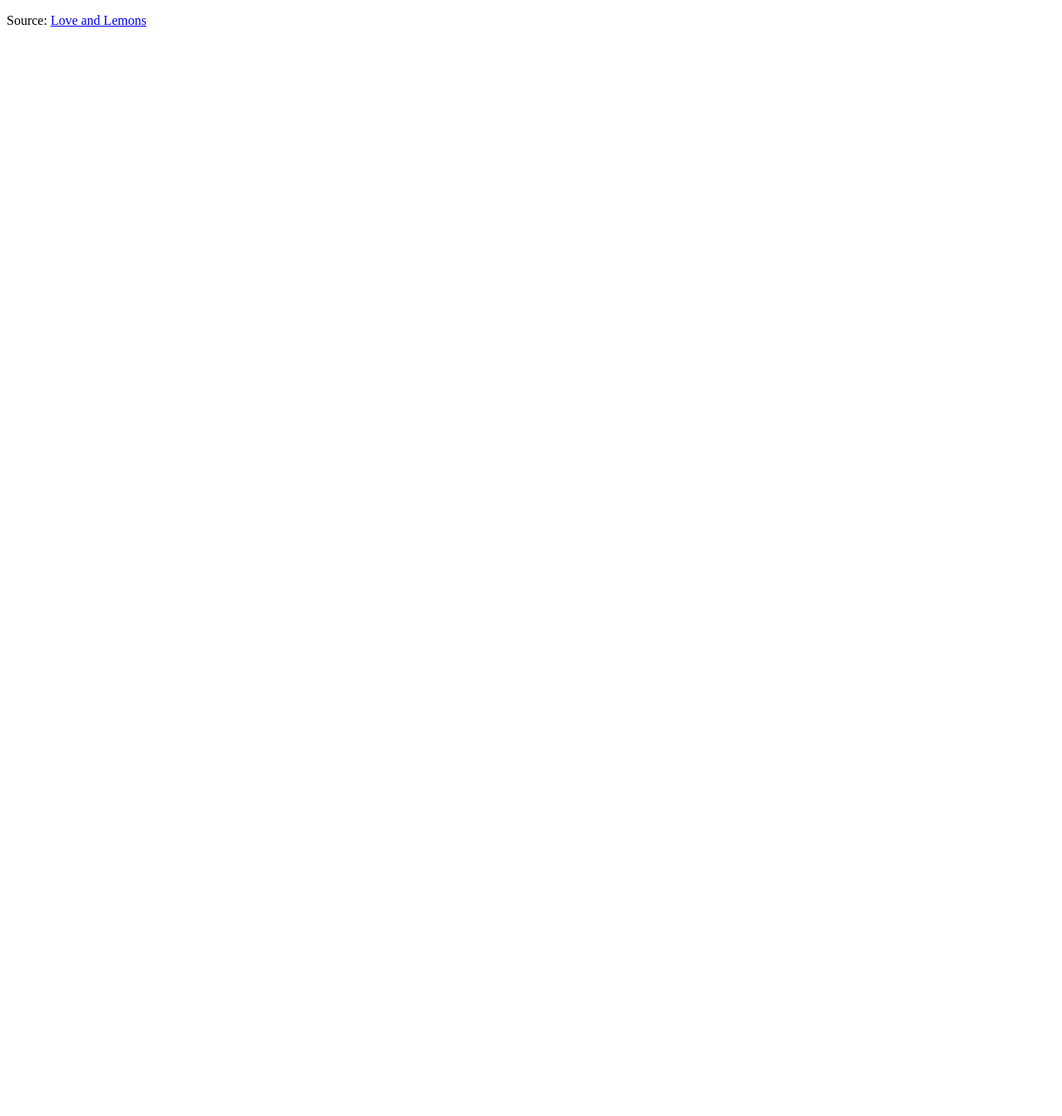
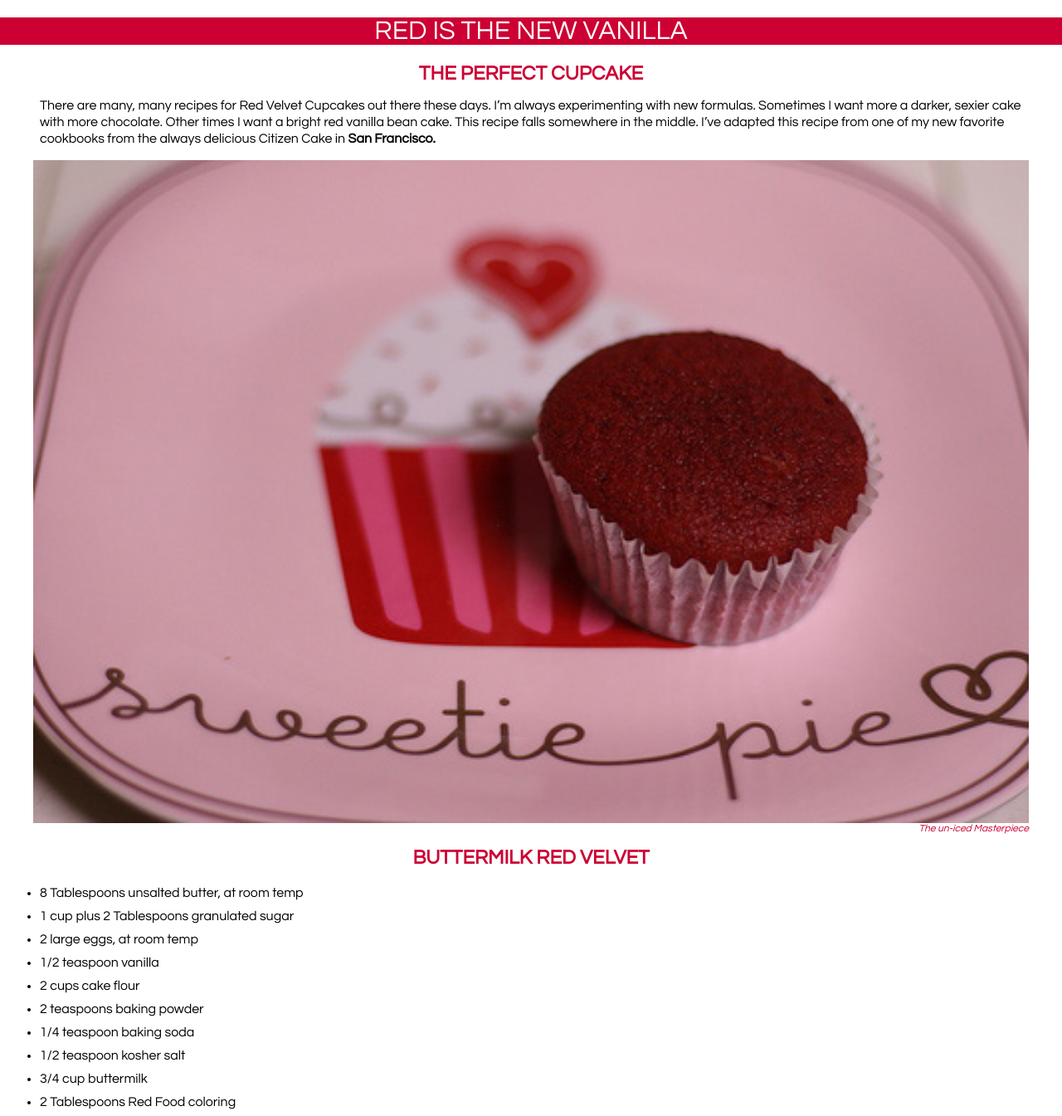
Before and after one commit to eringraham/assignment1, a plain HTML site: page index.html in a window 1280 px wide. Shown: the top 1345 px of the page at 83% size. Before the commit the page ends 800 px from the top, so only its background shows below. Drawn offline with Linux system fonts and the light colour scheme.

Commit message:
created html and css

```diff
--- a/css/general.css
+++ b/css/general.css
@@ -19,9 +19,70 @@ html {
 	text-size-adjust: 100%;
 
     font-size: 100%;
+    font-family: Avant Garde, Century Gothic, Helvetica, sans-serif;
 }
 
 img {
 	width: 100%;
     display: block;
 }
+
+body {
+    margin: 0;
+    padding: 0;
+}
+
+article {
+    margin: 0;
+    padding: 0;
+    overflow: hidden;
+}
+
+h1 {
+    margin: 4rem 0 2;
+    font-weight: normal;
+    font-size: 2rem;
+    text-transform: uppercase;
+    text-align: center;
+    background-color: #cc0033;
+    color: white;
+}
+
+h2 {
+    margin: 0;
+    text-align: center;
+    color: #cc0033;
+    text-transform: uppercase;
+    font-size: 1.5rem;
+}
+
+p,
+ol,
+ul {
+    padding: 0 3rem 0;
+    font-size: 1rem;
+    line-height: 1.25rem;
+}
+
+ul {
+    line-height: 1.75rem;
+}
+
+figcaption {
+    text-align: right;
+    font-size: .75rem;
+    font-style: italic;
+    color: #cc0033;
+}
+
+footer p {
+    padding: 5% 0 5%;
+    background-color: #cc0033;
+    color: white;
+}
+
+footer a {
+    color: white;
+    text-align: left;
+    font-style: italic;
+}
--- a/index.html
+++ b/index.html
@@ -7,8 +7,63 @@
     <link href="css/general.css" rel="stylesheet">
 </head>
 <body>
+
+    <header></header>
+
+    <div class="billboard">
+		<h1>Red is the new Vanilla</h1>
+	</div>
+
+    <article>
+
+        <h2>The Perfect Cupcake</h2>
+
+        <p>There are many, many recipes for Red Velvet Cupcakes out there these days.  I’m always experimenting with new formulas.  Sometimes I want more a darker, sexier cake with more chocolate.  Other times I want a bright red vanilla bean cake.  This recipe falls somewhere in the middle.  I’ve adapted this recipe from one of my new favorite cookbooks from the always delicious Citizen Cake in <strong>San Francisco.</strong></p>
+
+        <figure>
+            <img src="images/plate.jpg" alt= "Cupcake on plate">
+            <figcaption>The un-iced Masterpiece</figcaption>
+        </figure>
+
+        <h2>Buttermilk Red Velvet</h2>
+
+        <ul>
+            <li>8 Tablespoons unsalted butter, at room temp</li>
+            <li>1 cup plus 2 Tablespoons granulated sugar</li>
+            <li>2 large eggs, at room temp</li>
+            <li>1/2 teaspoon vanilla</li>
+            <li>2 cups cake flour</li>
+            <li>2 teaspoons baking powder</li>
+            <li>1/4 teaspoon baking soda</li>
+            <li>1/2 teaspoon kosher salt</li>
+            <li>3/4 cup buttermilk</li>
+            <li>2 Tablespoons Red Food coloring</li>
+        </ul>
+
+        <figure>
+            <img src="images/stand.jpg" alt="Cupcakes on a stand">
+            <figcaption>Red Velvet and Cream Cheese Frosting</figcaption>
+        </figure>
+
+        <h2>Preperations</h2>
+
+        <ol>
+            <li>Preheat the oen to 325.  Sift together flour, baking powder and baking soda.  Add the kosher salt after sifting and set aside.  Measure out the buttermilk and red rood coloring.  Add the die to the buttermilk for easier incorporation later.</li>
+              <li>Cream the butter and the sugar using an electric mixer, until the mixture is pale and fluffy.  Add the eggs one at a time, letting the eggs beat for 1 mintue in between additions.  Scrape down the bowl in between additions.</li>
+            <li>Add the dry ingredients alternately with the wet ingredients.  Start by adding one third of the flour mixture.  Mix just to incorporate.  Add half of the buttermilk.  Add another one third of the flour mixture.  Mix to incorporate.  Add the last half of buttermilk, followed by the last third of flour.</li>
+            <li>Spoon into paper lined cupcake pans.  Check the cupcakes after 12 minutes.  <strong>Makes 12.</strong></li>
+        </ol>
+
+        <figure>
+            <img src="images/candle.jpg" alt="Cupcake with candle">
+            <figcaption>Voila! The finished product</figcaption>
+        </figure>
+
+        <p>I topped these cupcakes with cream cheese frosting and chocolate ganache.  Those recipes to follow. Red Velvet Cupcakes.  They’re all the rage now for a reason… <em>because they taste delicious.</em></p>
+
+      </article>
 </body>
- <footer>
-        <p>Source: <a href="http://www.loveandlemons.com">Love and Lemons</a></p>
+<footer>
+        <p>Source: <a href="http://joythebaker.com/2008/01/red-is-the-new-vanilla/">Red is the new Vanilla</a></p>
 </footer>
 </html>
```
Also changed, not shown: images/candle.jpg (added), images/chocolate.jpg (added), images/plate.jpg (added), images/stand.jpg (added).
